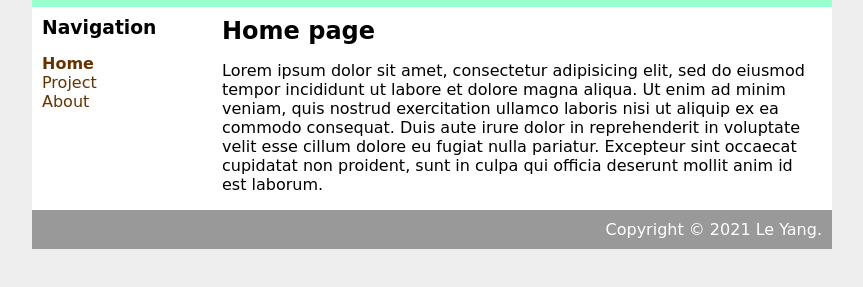
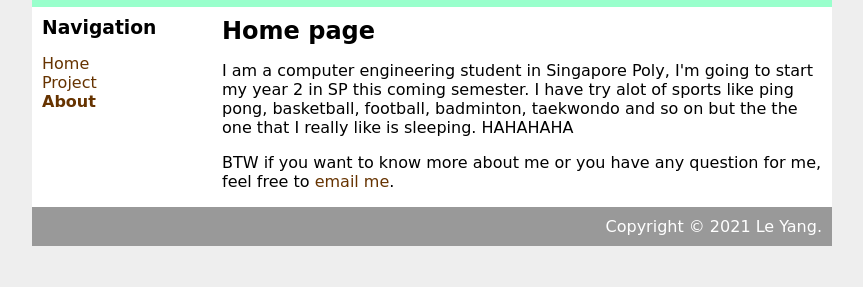
Before and after one commit to stevelimly/engacad, a plain HTML site: page about.html in a window 1280 px wide. Shown: the part 59-346 px from the top of the page, without its empty margins (208-1071 px from the left). Drawn offline with Linux system fonts and the light colour scheme.

Commit message:
Update about.html

```diff
--- a/about.html
+++ b/about.html
@@ -15,14 +15,20 @@
           <div id="nav">
             <h3>Navigation</h3>
             <ul>
-              <li><a class="selected" href="">Home</a></li>
-              <li><a href="/project"="">Project</a></li>
-              <li><a href="">About</a></li>
+              <li><a href="index.html">Home</a></li>
+              <li><a href="project.html">Project</a></li>
+              <li><a class="selected" href="">About</a></li>
             </ul>
           </div>
           <div id="main">
             <h2>Home page</h2>
-            <p>Lorem ipsum dolor sit amet, consectetur adipisicing elit, sed do eiusmod tempor incididunt ut labore et dolore magna aliqua. Ut enim ad minim veniam, quis nostrud exercitation ullamco laboris nisi ut aliquip ex ea commodo consequat. Duis aute irure dolor in reprehenderit in voluptate velit esse cillum dolore eu fugiat nulla pariatur. Excepteur sint occaecat cupidatat non proident, sunt in culpa qui officia deserunt mollit anim id est laborum.</p>
+            <p>I am a computer engineering student in Singapore Poly, I'm going to start my year 2 in SP this coming semester.
+            I have try alot of sports like ping pong, basketball, football, badminton, taekwondo
+            and so on but the the one that I really like is sleeping. HAHAHAHA </p>
+
+            <p>BTW if you want to know more about me or you have any question for me,
+            feel free to <a href="mailto:stevelimly@gmail.com"">email me</a>.
+            </p>
           </div>
         </div>
         <div id="footer">
```
